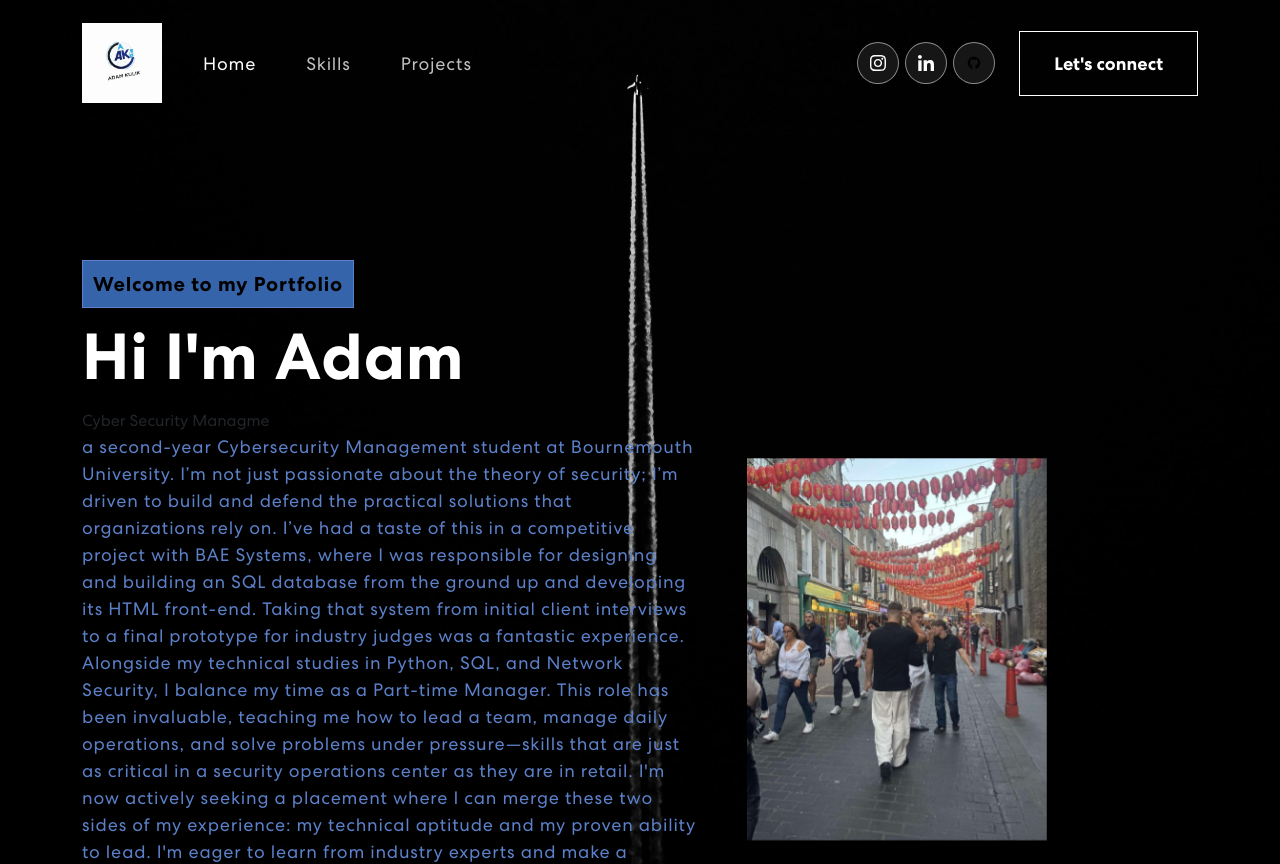
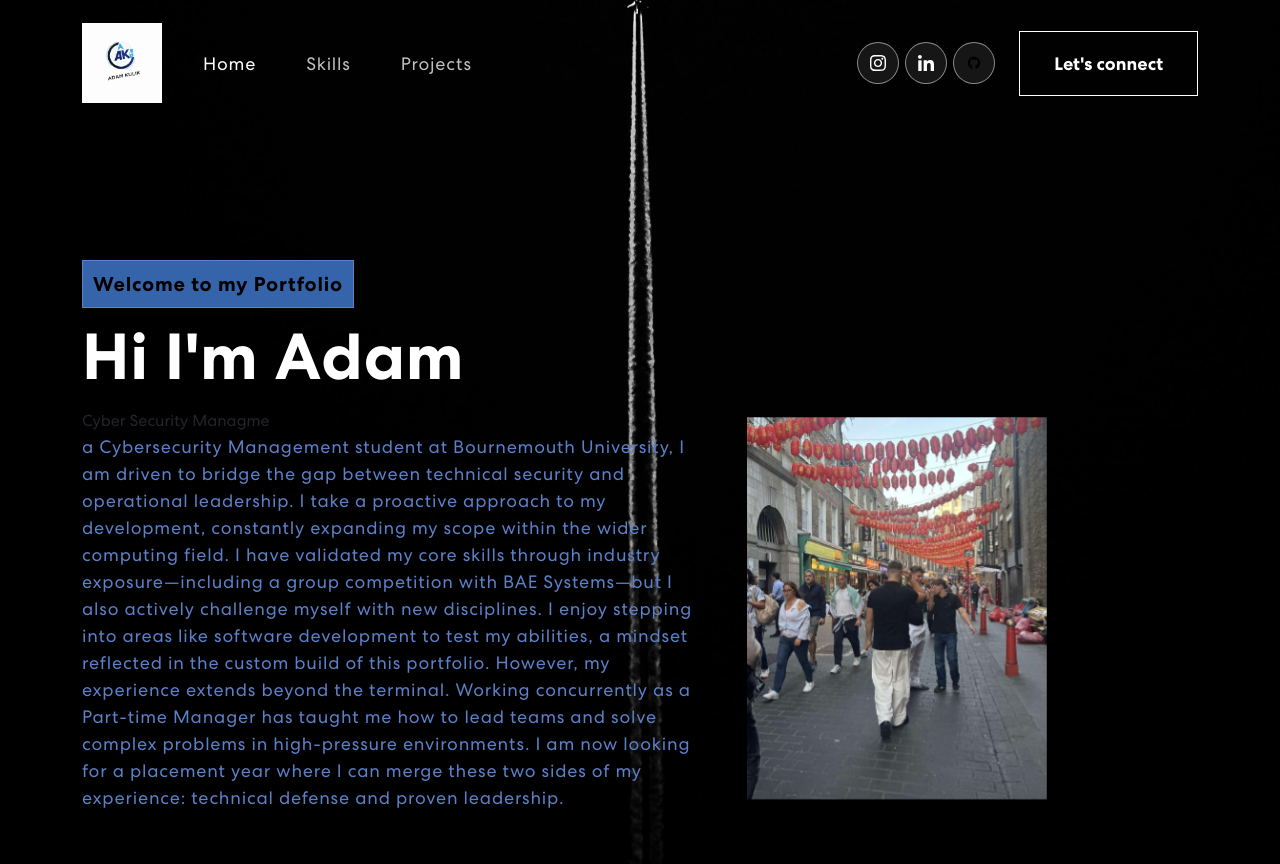
Before and after one commit to AK47-BU/Portfolio, a React (Vite) app: page / in a window 1280 px wide. Shown: the top 864 px of the page. Built offline with nearby package versions, Linux system fonts and the light colour scheme.

Commit message:
changed filler text to human written text, added SocraticAi project card

```diff
--- a/src/components/Banner.jsx
+++ b/src/components/Banner.jsx
@@ -73,13 +73,13 @@ export const Banner = () => {
                    <Col xs={12} md={6} xl={7}>
                         <span className="tagline">Welcome to my Portfolio</span>
                         <h1>{"Hi I'm Adam"}</h1><span className="wrap">{text}</span>
-                        <p>a second-year Cybersecurity Management student at Bournemouth University. I’m not just passionate about the theory of security; I’m driven to build and defend the practical solutions that organizations rely on.
+                        <p>a Cybersecurity Management student at Bournemouth University, I am driven to bridge the gap between technical security and operational leadership.
 
-I’ve had a taste of this in a competitive project with BAE Systems, where I was responsible for designing and building an SQL database from the ground up and developing its HTML front-end. Taking that system from initial client interviews to a final prototype for industry judges was a fantastic experience.
+I take a proactive approach to my development, constantly expanding my scope within the wider computing field. I have validated my core skills through industry exposure—including a group competition with BAE Systems—but I also actively challenge myself with new disciplines. I enjoy stepping into areas like software development to test my abilities, a mindset reflected in the custom build of this portfolio.
 
-Alongside my technical studies in Python, SQL, and Network Security, I balance my time as a Part-time Manager. This role has been invaluable, teaching me how to lead a team, manage daily operations, and solve problems under pressure—skills that are just as critical in a security operations center as they are in retail.
+However, my experience extends beyond the terminal. Working concurrently as a Part-time Manager has taught me how to lead teams and solve complex problems in high-pressure environments.
 
-I'm now actively seeking a placement where I can merge these two sides of my experience: my technical aptitude and my proven ability to lead. I'm eager to learn from industry experts and make a tangible contribution to a dynamic security team.</p>
+I am now looking for a placement year where I can merge these two sides of my experience: technical defense and proven leadership.</p>
                     <a href="#connect" className="banner-connect-btn" onClick={() => onUpdateActiveLink('connect')}>
                     Let's Connect! <ArrowRightCircle size={25}/>
                     </a>
--- a/src/components/Projects.jsx
+++ b/src/components/Projects.jsx
@@ -2,21 +2,22 @@ import { Container, Row, Col, Tab, Nav } from "react-bootstrap";
 import { ProjectCard } from "./ProjectCard";
 import TrackVisibility from 'react-on-screen';
 import projImg1 from "../assets/img/PJimg1.jpg"
+import projImg2 from "../assets/img/PJimg2.jpg"
 
 export const Projects = () => {
 
   const projects = [
     {
       title: "My Portfolio",
-      description: "Full stack Web Development",
-      imgUrl: projImg1,
-    },
-    /*{
-      title: "",
-      description: "",
+      description: "A display of my skills of full stack web development",
       imgUrl: projImg1,
     },
     {
+      title: "Socrates AI chatbot",
+      description: "University group project on developing a historical figure chatbot",
+      imgUrl: projImg2,
+    },
+    /*{
       title: "",
       description: "",
       imgUrl: projImg1,
```
Also changed, not shown: src/assets/img/PJimg2.jpg (added).
